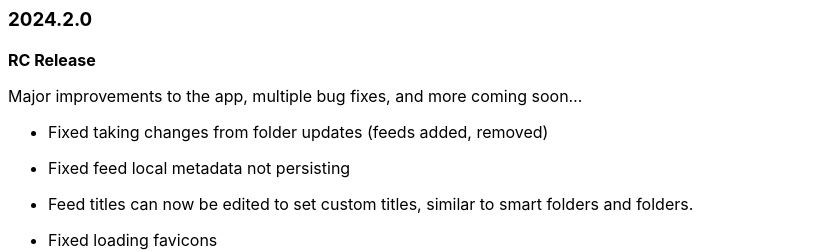
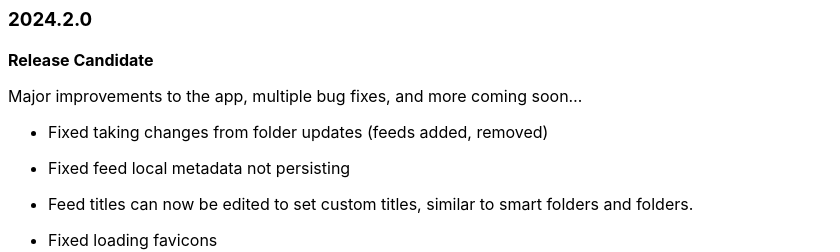
Before and after one commit to ElytraApp/Elytra, a Jekyll site: the page built from _posts/2024-02-03-573.md, in a window 1280 px wide. Shown: the top 252 px of the page, without its empty margins (0-840 px from the left). Built offline with Jekyll 4.4.1, drawn with Linux system fonts in a browser that asks for light colours; our own code applies the rules of GitHub Pages for plain Markdown files.

Commit message:
fix notes
Signed-off-by: Nikhil Nigade <nikhil@dezinezync.com>

```diff
--- a/_posts/2024-02-03-573.md
+++ b/_posts/2024-02-03-573.md
@@ -12,7 +12,7 @@ minVer: 13.0
 
 ### 2024.2.0
 
-**RC Release**
+**Release Candidate**
 
 Major improvements to the app, multiple bug fixes, and more coming soon...
 
```
Also changed, not shown: _posts/2024-02-03-574-release.md (+0 -2 lines).
